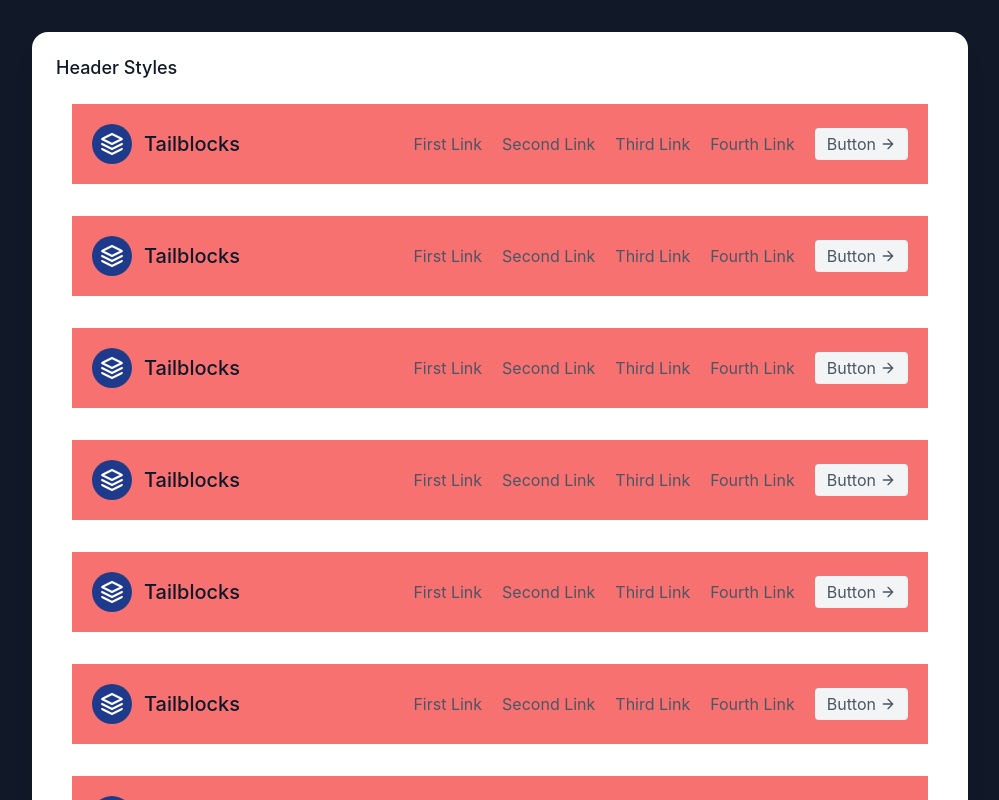
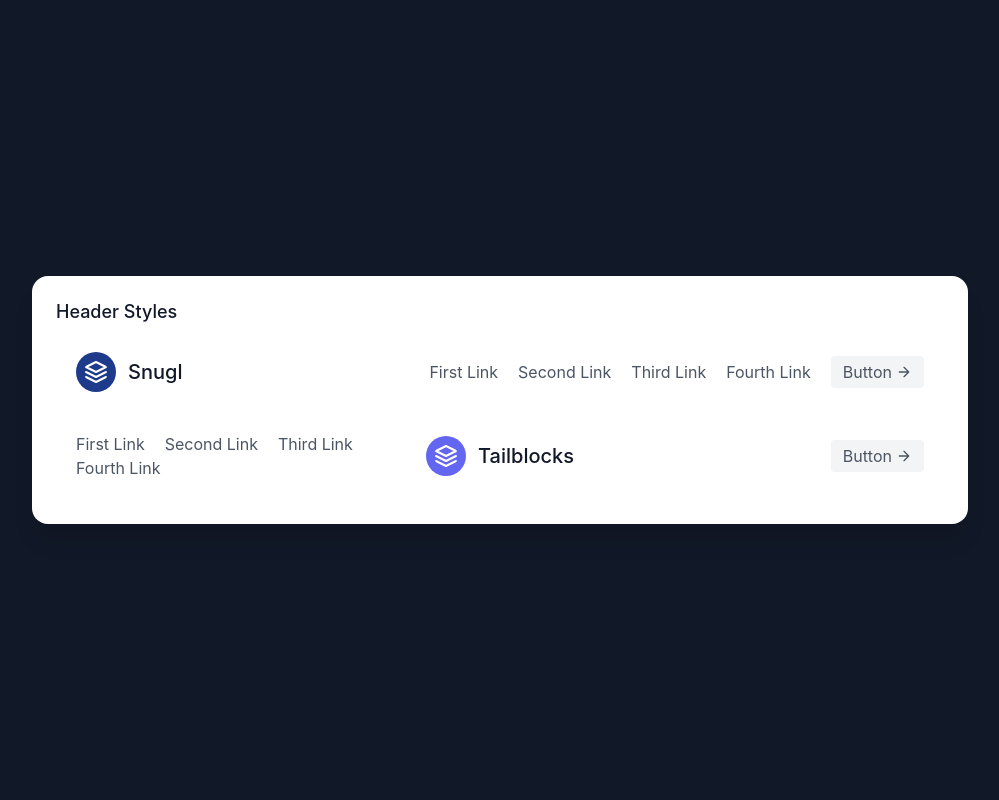
Before and after one commit to iammurali/snuglweb, a Next.js app: page / in a window 1280 px wide. Shown: the top 800 px of the page, without its empty margins (140-1139 px from the left). Built offline with nearby package versions, Linux system fonts and the light colour scheme.

Commit message:
👌 IMPROVE: implement modal store and refactoring

```diff
--- a/components/component-modal.js
+++ b/components/component-modal.js
@@ -1,7 +1,80 @@
+import { Dialog, Transition } from "@headlessui/react";
+import { Fragment, useState } from "react";
+import modalStore from "../global-stores/modalStore";
+import TemplateProvider from "./templates";
+
 function ComponentModal() {
-    return ( <div>
+  const isOpen = modalStore((state) => state.isOpen);
+  const closeModal = modalStore((state) => state.closeModal);
 
-    </div> );
+  return (
+    <Transition appear show={isOpen} as={Fragment}>
+      <Dialog
+        as="div"
+        className="fixed inset-0 z-10 overflow-y-auto"
+        onClose={closeModal}
+      >
+        <div className="min-h-screen px-4 text-center">
+          <Transition.Child
+            as={Fragment}
+            enter="ease-out duration-300"
+            enterFrom="opacity-0"
+            enterTo="opacity-100"
+            leave="ease-in duration-200"
+            leaveFrom="opacity-100"
+            leaveTo="opacity-0"
+          >
+            <Dialog.Overlay className="fixed inset-0 bg-gray-900 opacity-50" />
+          </Transition.Child>
+
+          {/* This element is to trick the browser into centering the modal contents. */}
+          <span
+            className="inline-block h-screen align-middle"
+            aria-hidden="true"
+          >
+            &#8203;
+          </span>
+          <Transition.Child
+            as={Fragment}
+            enter="ease-out duration-300"
+            enterFrom="opacity-0 scale-95"
+            enterTo="opacity-100 scale-100"
+            leave="ease-in duration-200"
+            leaveFrom="opacity-100 scale-100"
+            leaveTo="opacity-0 scale-95"
+          >
+            <div className="inline-block w-3/4 p-6 my-8 overflow-hidden text-left align-middle transition-all transform bg-white shadow-xl rounded-2xl">
+              <Dialog.Title
+                as="h3"
+                className="text-lg font-medium leading-6 text-gray-900"
+              >
+                Header Styles
+              </Dialog.Title>
+              <div className="mt-2 ">
+                {Object.keys(TemplateProvider()["TopNav"]).map((key) => {
+                  return (
+                    <div className="hover:bg-gray-400">
+                      {TemplateProvider()["TopNav"][key]}
+                    </div>
+                  );
+                })}
+              </div>
+
+              {/* <div className="mt-4 flex">
+                <button
+                  type="button"
+                  className="px-4 py-2 text-sm font-medium text-blue-900 bg-blue-100 border border-transparent rounded-md hover:bg-blue-200 focus:outline-none focus-visible:ring-2 focus-visible:ring-offset-2 focus-visible:ring-blue-500"
+                  onClick={closeModal}
+                >
+                  Got it, thanks!
+                </button>
+              </div> */}
+            </div>
+          </Transition.Child>
+        </div>
+      </Dialog>
+    </Transition>
+  );
 }
 
 export default ComponentModal;
--- a/components/sidebar.js
+++ b/components/sidebar.js
@@ -1,12 +1,9 @@
 import { Dialog, Transition } from "@headlessui/react";
 import { Fragment, useState } from "react";
-import TemplateProvider from "./templates";
+import modalStore from "../global-stores/modalStore";
+import ComponentModal from "./component-modal";
 
 function SideBar(props) {
-
-
-  let [isOpen, setIsOpen] = useState(true);
-  let [componentType, setComponentType] = useState('TopNav');
 
   function downloadInnerHtml(filename, elId, mimeType) {
     var elHtml = document.getElementById(elId).innerHTML;
@@ -21,13 +18,11 @@ function SideBar(props) {
     link.click();
   }
 
-  function closeModal() {
-    setIsOpen(false);
-  }
 
-  const openModal = () => {
-    setIsOpen(true);
-  }
+
+
+  const openModal = modalStore(state => state.openModal);
+
 
   return (
     <>
@@ -53,7 +48,7 @@ function SideBar(props) {
         <nav>
           <a
             href="#"
-            onClick={openModal}
+            onClick={openModal('TopNav')}
             className="block py-2.5 px-4 rounded transition duration-200 hover:bg-blue-700 hover:text-white"
           >
             Headers
@@ -84,70 +79,9 @@ function SideBar(props) {
           </div>
         </nav>
       </div>
-      <Transition appear show={isOpen} as={Fragment}>
-        <Dialog
-          as="div"
-          className="fixed inset-0 z-10 overflow-y-auto"
-          onClose={closeModal}
-        >
-          <div className="min-h-screen px-4 text-center">
-            <Transition.Child
-              as={Fragment}
-              enter="ease-out duration-300"
-              enterFrom="opacity-0"
-              enterTo="opacity-100"
-              leave="ease-in duration-200"
-              leaveFrom="opacity-100"
-              leaveTo="opacity-0"
-            >
-              <Dialog.Overlay className="fixed inset-0 bg-gray-900 opacity-50" />
-            </Transition.Child>
 
-            {/* This element is to trick the browser into centering the modal contents. */}
-            <span
-              className="inline-block h-screen align-middle"
-              aria-hidden="true"
-            >
-              &#8203;
-            </span>
-            <Transition.Child
-              as={Fragment}
-              enter="ease-out duration-300"
-              enterFrom="opacity-0 scale-95"
-              enterTo="opacity-100 scale-100"
-              leave="ease-in duration-200"
-              leaveFrom="opacity-100 scale-100"
-              leaveTo="opacity-0 scale-95"
-            >
-              <div className="inline-block w-3/4 p-6 my-8 overflow-hidden text-left align-middle transition-all transform bg-white shadow-xl rounded-2xl">
-                <Dialog.Title
-                  as="h3"
-                  className="text-lg font-medium leading-6 text-gray-900"
-                >
-                  Header Styles
-                </Dialog.Title>
-                <div className="mt-2">
-                  {Array.from({ length: 8 }, (_, i) => (
-                    <div key={i} className="p-4">
-                      {TemplateProvider()[componentType][componentType]}
-                    </div>
-                  ))}
-                </div>
+        <ComponentModal />
 
-                {/* <div className="mt-4 flex">
-                  <button
-                    type="button"
-                    className="px-4 py-2 text-sm font-medium text-blue-900 bg-blue-100 border border-transparent rounded-md hover:bg-blue-200 focus:outline-none focus-visible:ring-2 focus-visible:ring-offset-2 focus-visible:ring-blue-500"
-                    onClick={closeModal}
-                  >
-                    Got it, thanks!
-                  </button>
-                </div> */}
-              </div>
-            </Transition.Child>
-          </div>
-        </Dialog>
-      </Transition>
     </>
   );
 }
--- a/components/templates/TopNav/TopNav.js
+++ b/components/templates/TopNav/TopNav.js
@@ -1,12 +1,18 @@
-function TopNav() {
+import PropTypes from 'prop-types'
+function TopNav(props) {
+    const {backGround, theme} = props;
+    if(theme == 'dark') {
+      // if theme is dark change text color accordingly
+    }
+
     return (
-        <header className=" text-gray-600 body-font bg-red-400">
-          <div className="bg-red-400 container mx-auto flex flex-wrap p-5 flex-col md:flex-row items-center">
+        <header className={`text-gray-600 body-font`}>
+          <div className="container mx-auto flex flex-wrap p-5 flex-col md:flex-row items-center">
             <a className="flex title-font font-medium items-center text-gray-900 mb-4 md:mb-0">
               <svg xmlns="http://www.w3.org/2000/svg" fill="none" stroke="currentColor" strokeLinecap="round" strokeLinejoin="round" strokeWidth="2" className="w-10 h-10 text-white p-2 bg-blue-900 rounded-full" viewBox="0 0 24 24">
                 <path d="M12 2L2 7l10 5 10-5-10-5zM2 17l10 5 10-5M2 12l10 5 10-5"></path>
               </svg>
-              <span className="ml-3 text-xl">Tailblocks</span>
+              <span className="ml-3 text-xl">Snugl</span>
             </a>
             <nav className="md:ml-auto flex flex-wrap items-center text-base justify-center">
               <a className="mr-5 hover:text-gray-900">First Link</a>
@@ -23,4 +29,15 @@ function TopNav() {
         </header> );
 }
 
+
+TopNav.defaultProps = {
+  backGround: 'indigo',
+  theme: 'light'
+};
+
+TopNav.propTypes = {
+  backGround: PropTypes.string.isRequired
+};
+
+
 export default TopNav;
--- /dev/null
+++ b/components/templates/TopNav/TopNav2.js
@@ -0,0 +1,47 @@
+function TopNav2(props) {
+  return (
+    <header class="text-gray-600 body-font">
+      <div class="container mx-auto flex flex-wrap p-5 flex-col md:flex-row items-center">
+        <nav class="flex lg:w-2/5 flex-wrap items-center text-base md:ml-auto">
+          <a class="mr-5 hover:text-gray-900">First Link</a>
+          <a class="mr-5 hover:text-gray-900">Second Link</a>
+          <a class="mr-5 hover:text-gray-900">Third Link</a>
+          <a class="hover:text-gray-900">Fourth Link</a>
+        </nav>
+        <a class="flex order-first lg:order-none lg:w-1/5 title-font font-medium items-center text-gray-900 lg:items-center lg:justify-center mb-4 md:mb-0">
+          <svg
+            xmlns="http://www.w3.org/2000/svg"
+            fill="none"
+            stroke="currentColor"
+            stroke-linecap="round"
+            stroke-linejoin="round"
+            stroke-width="2"
+            class="w-10 h-10 text-white p-2 bg-indigo-500 rounded-full"
+            viewBox="0 0 24 24"
+          >
+            <path d="M12 2L2 7l10 5 10-5-10-5zM2 17l10 5 10-5M2 12l10 5 10-5"></path>
+          </svg>
+          <span class="ml-3 text-xl">Tailblocks</span>
+        </a>
+        <div class="lg:w-2/5 inline-flex lg:justify-end ml-5 lg:ml-0">
+          <button class="inline-flex items-center bg-gray-100 border-0 py-1 px-3 focus:outline-none hover:bg-gray-200 rounded text-base mt-4 md:mt-0">
+            Button
+            <svg
+              fill="none"
+              stroke="currentColor"
+              stroke-linecap="round"
+              stroke-linejoin="round"
+              stroke-width="2"
+              class="w-4 h-4 ml-1"
+              viewBox="0 0 24 24"
+            >
+              <path d="M5 12h14M12 5l7 7-7 7"></path>
+            </svg>
+          </button>
+        </div>
+      </div>
+    </header>
+  );
+}
+
+export default TopNav2;
--- a/components/templates/index.js
+++ b/components/templates/index.js
@@ -4,18 +4,14 @@ import Team from "./Team/Team";
 import Testimonial2 from "./Testimonials/testimonial2";
 import Testimonial from "./Testimonials/testimonials";
 import TopNav from "./TopNav/TopNav";
+import TopNav2 from "./TopNav/TopNav2";
 
-export default function TemplateProvider(props) {
-    const theme = {
-        color: {},
-        font: {}
-    }
-
-
+export default function TemplateProvider(theme) {
 
     return {
         TopNav: {
-            TopNav: <TopNav />
+            TopNav: <TopNav theme={theme} />,
+            TopNav2: <TopNav2 theme={theme} />
         },
         Hero:{
             Hero: <Hero />
--- /dev/null
+++ b/global-stores/modalStore.js
@@ -0,0 +1,10 @@
+import create from 'zustand'
+
+const modalStore = create(set => ({
+  isOpen: true,
+  openModal: () => set(state => ({ isOpen: true })),
+  closeModal: () => set(state => ({ isOpen: false })),
+}))
+
+
+export default modalStore;
--- a/pages/index.js
+++ b/pages/index.js
@@ -1,7 +1,6 @@
 import Head from "next/head";
 import SideBar from "../components/sidebar";
 import CompViewPage from "./componentview";
-import { useState } from "react";
 export default function Home() {
 
   return (
@@ -11,7 +10,7 @@ export default function Home() {
         <meta name="description" content="Generated by create next app" />
         <link rel="icon" href="/favicon.ico" />
       </Head>
-      <aside className="bg-blue-800 h-screen sticky top-0 w-56 ">
+      <aside className="bg-blue-800 h-screen sticky top-0 w-64 ">
         <SideBar />
       </aside>
 
```
